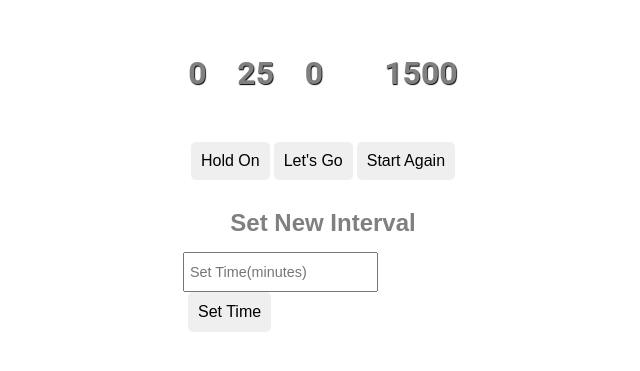
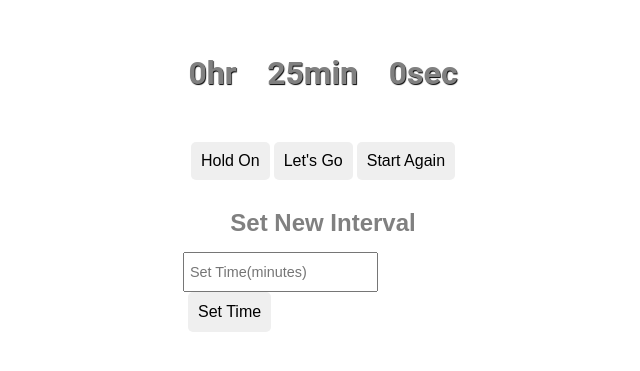
Before and after one commit to rkredux/pomodoro-clock, a React (Create React App) app: page / in a window 1280 px wide. Shown: the part 123-494 px from the top of the page, without its empty margins (317-957 px from the left). Built offline with nearby package versions, Linux system fonts and the light colour scheme.

Commit message:
Update timer component render function

```diff
--- a/src/components/Timer.js
+++ b/src/components/Timer.js
@@ -5,12 +5,19 @@ class Timer extends Component{
 
 
 	render(){
-		const times = this.props.time
+
+		const times = {
+			hr: this.props.time.hrs,
+			min: this.props.time.mins,
+			sec: this.props.time.seconds
+		}
+
+
 		return(
 			<div className="timer">
 			   {Object
 			   	.keys(times)
-			   	.map((time) => <h2 key={time}>{times[time]}</h2>)
+			   	.map((time) => <h2 key={time}>{times[time]}{time}</h2>)
 			   }
 			</div>
 		);
```
